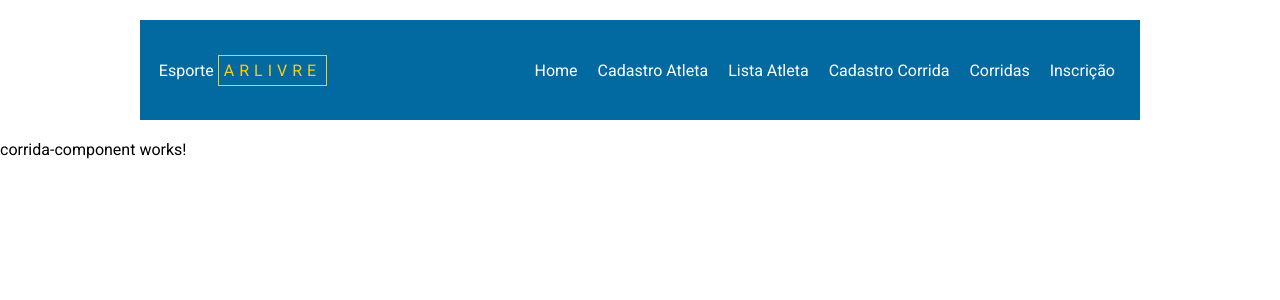
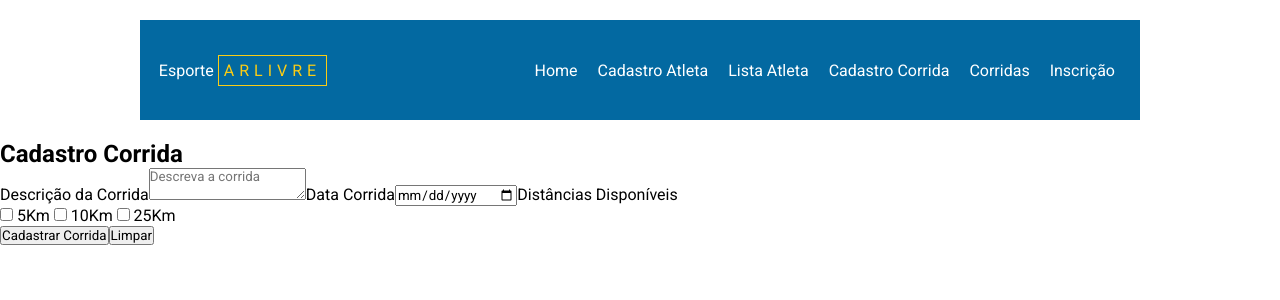
Before and after one commit to TheKito7/EsporteArlivre02, an Angular app: page /cadastrocorrida in a window 1280 px wide. Shown: the top 300 px of the page. Built offline with nearby package versions, Linux system fonts and the light colour scheme.

Commit message:
Definido os elementos do HTML

```diff
--- a/src/app/component/corrida/corrida-component/corrida-component.html
+++ b/src/app/component/corrida/corrida-component/corrida-component.html
@@ -1 +1,25 @@
-<p>corrida-component works!</p>
+<div id="div-form">
+    <h2>Cadastro Corrida </h2>
+
+    <form id="form-atleta" >
+        <label for="corrida">Descrição da Corrida</label>
+        <textarea name="corrida" id="corrida" class="elem-form01" placeholder="Descreva a corrida" maxlength="300"></textarea>
+
+        <label for="data_corrida">Data Corrida</label>
+        <input type="date" name="data_corrida"  id="data_corrida" class="input02" required>
+
+        <label for="sexo">Distâncias Disponíveis</label>
+        <div id="div-checkbox">
+            <input type="checkbox" name="distancia5km" id="distancia5km" class="btnSelecao" value="5km"> 5Km
+            <input type="checkbox" name="distancia10km" id="distancia10km" class="btnSelecao" value="10km"> 10Km
+            <input type="checkbox" name="distancia25km" id="distancia25km" class="btnSelecao" value="25km"> 25Km
+        </div>
+
+
+        <div id="div-btns">
+            <button type="submit" id="btnAdd"> Cadastrar Corrida </button>
+            <button type="reset" id="btnLimpar"> Limpar </button>
+        </div>
+
+    </form>
+</div>
```
